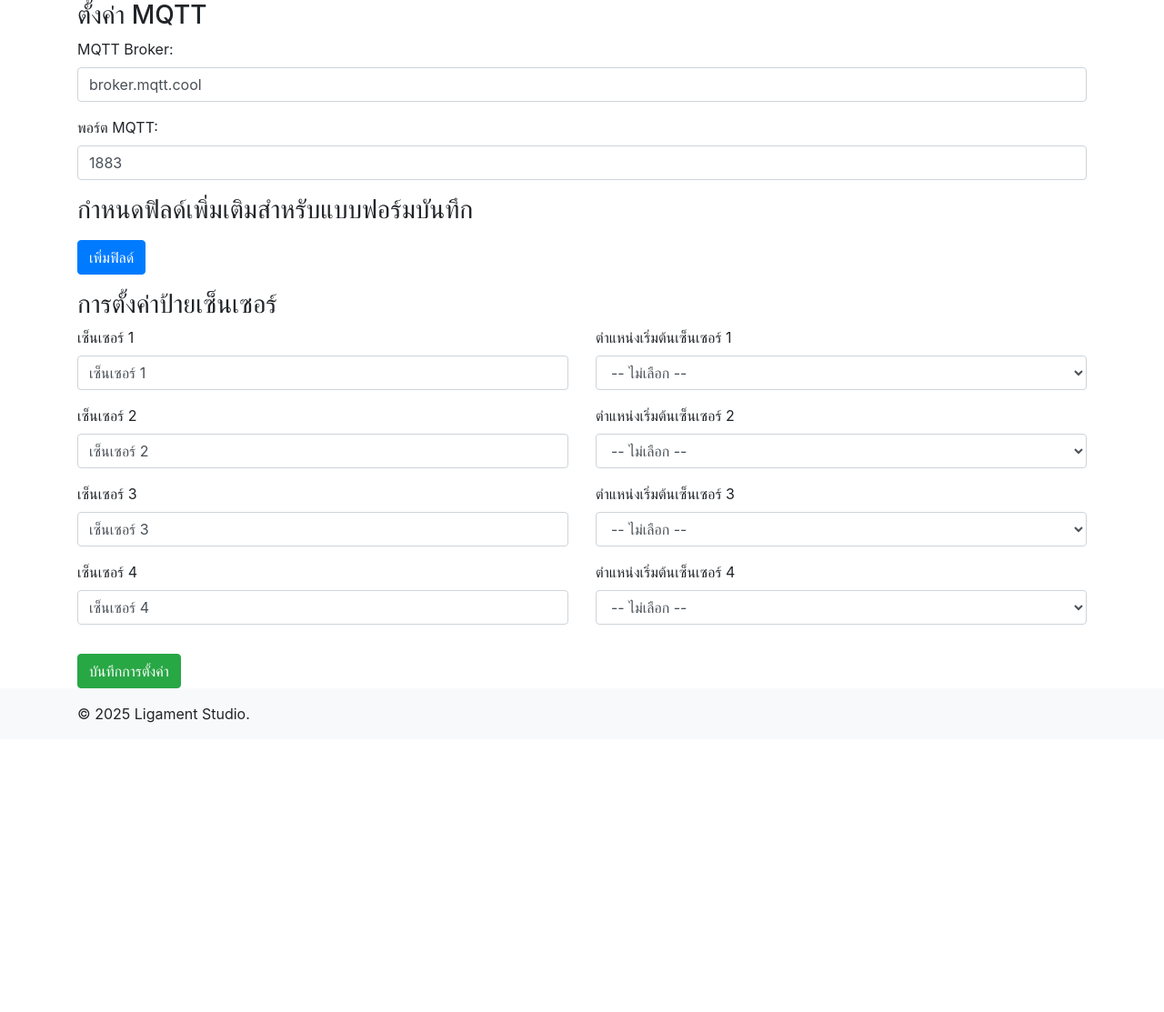
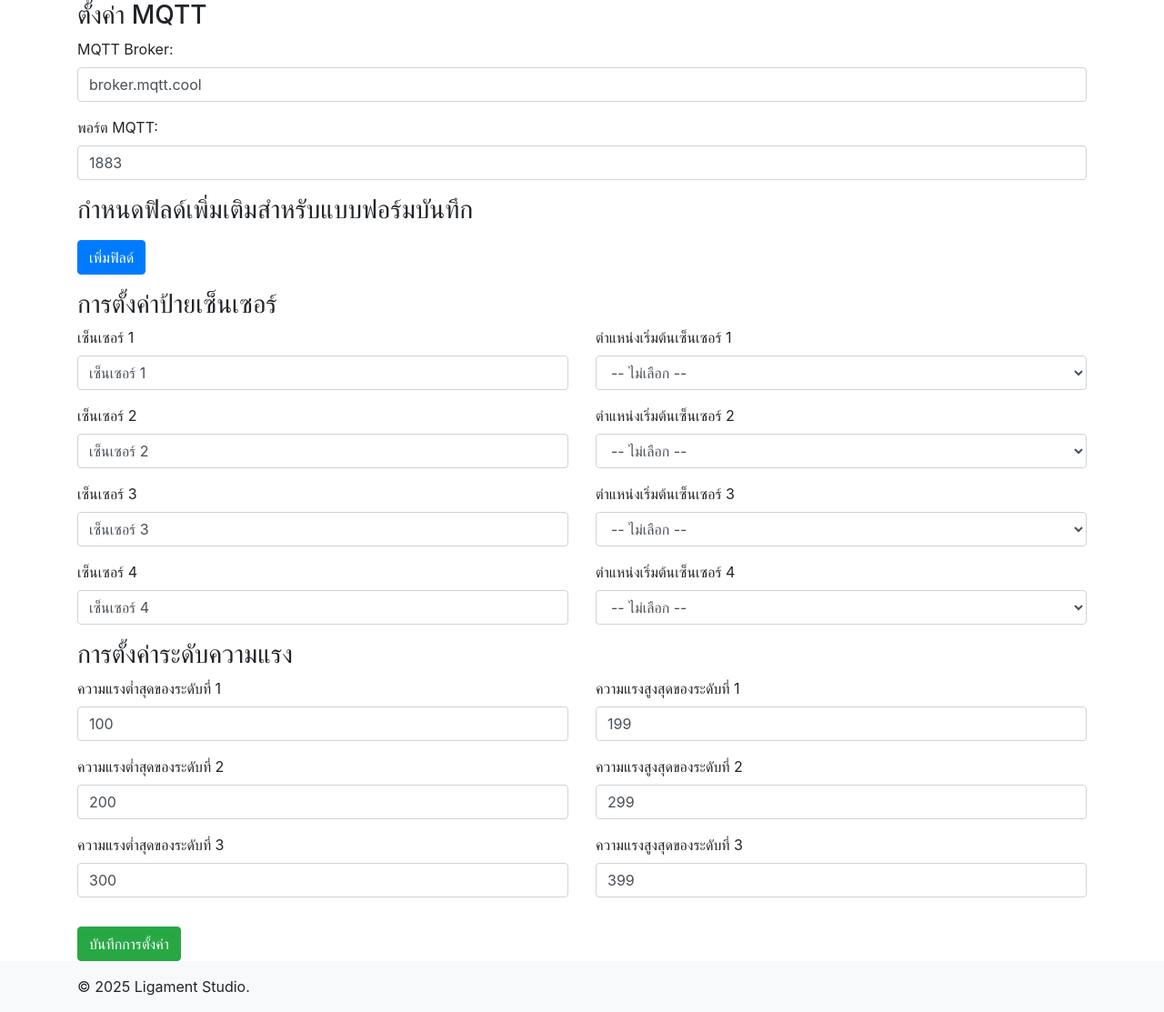
Before and after one commit to LigamentStudio/esp-boxing-web, a Flask app: page /settings in a window 1280 px wide. Shown: the part 183-1296 px from the top of the page at 91% size. Before the commit the page ends 978 px from the top, so only its background shows below. Run offline with Flask 3, Linux system fonts and the light colour scheme; data that the repository does not hold is empty; some libraries are stand-ins or nearby versions.

Commit message:
Update sensor options and enhance UI for sensor settings and data visualization

```diff
--- a/app.py
+++ b/app.py
@@ -92,10 +92,16 @@ def init_db():
         insert_config(conn, 'sensor_label2', 'ลำตัว')
         insert_config(conn, 'sensor_label3', 'ท้อง')
         insert_config(conn, 'sensor_label4', 'ขา')
-        insert_config(conn, 'default_position_sensor1', '1')
-        insert_config(conn, 'default_position_sensor2', '2')
+        insert_config(conn, 'default_position_sensor1', '0')
+        insert_config(conn, 'default_position_sensor2', '1')
         insert_config(conn, 'default_position_sensor3', '3')
         insert_config(conn, 'default_position_sensor4', '4')
+        insert_config(conn, 'sensor_value_range_min1', 100)
+        insert_config(conn, 'sensor_value_range_min2', 200)
+        insert_config(conn, 'sensor_value_range_min3', 300)
+        insert_config(conn, 'sensor_value_range_max1', 199)
+        insert_config(conn, 'sensor_value_range_max2', 299)
+        insert_config(conn, 'sensor_value_range_max3', 399)
         # Default custom fields (empty array)
         insert_config(conn, 'custom_fields', '[]')
 
@@ -119,10 +125,7 @@ def init_db():
                     reed_value INTEGER,
                     event TEXT,
                     forces TEXT,
-                    p1 INTEGER,
-                    p2 INTEGER,
-                    p3 INTEGER,
-                    p4 INTEGER,
+                    max_force TEXT,
                     training_round_id INTEGER,
                     FOREIGN KEY(training_round_id) REFERENCES training_round(id)
                 )
@@ -146,10 +149,7 @@ def init_db():
                     reed_value INTEGER,
                     event TEXT,
                     forces TEXT,
-                    p1 INTEGER,
-                    p2 INTEGER,
-                    p3 INTEGER,
-                    p4 INTEGER,
+                    max_force TEXT,
                     training_round_id INTEGER,
                     FOREIGN KEY(training_round_id) REFERENCES training_round(id)
                 )
@@ -178,7 +178,6 @@ def on_message(client, userdata, msg):
         payload = json.loads(msg.payload.decode())
         # Expected payload: {"reed": int, "critical": bool, "forces": [int, int, ...]}
         reed_value = payload.get("reed", None)
-        event = "Head" if payload.get("critical", True) else "Body"
         forces_json = payload.get("forces", [])
         forces_json_str = json.dumps(forces_json)
         timestamp = datetime.now().strftime('%Y-%m-%d %H:%M:%S')
@@ -189,17 +188,58 @@ def on_message(client, userdata, msg):
             cur = conn.execute("SELECT sensor_id, map_force_position FROM training_round WHERE id = (?)", (current_training_round_id,))
             row = cur.fetchone()
             config_sensor_id = row['sensor_id'] if row else None
+            event = "Head" if payload.get("critical", True) else "Body"
             map_force_position = row['map_force_position'] if row else None
             map_force_position_json = json.loads(map_force_position) if map_force_position else None
+            sensor_value_range_min1 = int(conn.execute("SELECT value FROM config WHERE key = 'sensor_value_range_min1'").fetchone()[0])
+            sensor_value_range_min2 = int(conn.execute("SELECT value FROM config WHERE key = 'sensor_value_range_min2'").fetchone()[0])
+            sensor_value_range_min3 = int(conn.execute("SELECT value FROM config WHERE key = 'sensor_value_range_min3'").fetchone()[0])
+            sensor_value_range_max1 = int(conn.execute("SELECT value FROM config WHERE key = 'sensor_value_range_max1'").fetchone()[0])
+            sensor_value_range_max2 = int(conn.execute("SELECT value FROM config WHERE key = 'sensor_value_range_max2'").fetchone()[0])
+            sensor_value_range_max3 = int(conn.execute("SELECT value FROM config WHERE key = 'sensor_value_range_max3'").fetchone()[0])
 
             # Map forces to positions
             pos1, pos2, pos3, pos4 = None, None, None, None
             if map_force_position_json:
+                # Remap and convert forces to integers 0,1,3,4 -> 0,1,2,3
+                map_force_position_json = [int(x) for x in map_force_position_json]
+                map_force_position_json = [x if x < 2 else x - 1 for x in map_force_position_json]
+                # Map forces to positions
                 try:
-                    pos1 = forces_json[int(map_force_position_json[0]) - 1] if not reed_value else ''
-                    pos2 = forces_json[int(map_force_position_json[1]) - 1]
-                    pos3 = forces_json[int(map_force_position_json[2]) - 1]
-                    pos4 = forces_json[int(map_force_position_json[3]) - 1]
+                    pos1 = forces_json[map_force_position_json[0]] if not reed_value else ''
+                    pos2 = forces_json[map_force_position_json[1]]
+                    pos3 = forces_json[map_force_position_json[2]]
+                    pos4 = forces_json[map_force_position_json[3]]
+                    # Convert forces to integers
+                    pos1 = int(pos1) if pos1 is not None else None
+                    pos2 = int(pos2) if pos2 is not None else None
+                    pos3 = int(pos3) if pos3 is not None else None
+                    pos4 = int(pos4) if pos4 is not None else None
+
+                    # find the maximum force
+                    max_force = max(pos1, pos2, pos3, pos4) if all(x is not None for x in [pos1, pos2, pos3, pos4]) else 0
+                    max_force_str = str(max_force)
+                    # check maximum force in the range
+                    if sensor_value_range_min1 <= max_force <= sensor_value_range_max1:
+                        max_force_str += " [ ระดับ 1 ]"
+                    elif sensor_value_range_min2 <= max_force <= sensor_value_range_max2:
+                        max_force_str += " [ ระดับ 2 ]"
+                    elif sensor_value_range_min3 <= max_force <= sensor_value_range_max3:
+                        max_force_str += " [ ระดับ 3 ]"
+                    else:
+                        max_force_str = "ไม่อยู่ในช่วงที่กำหนด"
+
+                    # Map max force to the corresponding position
+                    if max_force == pos1:
+                        event = conn.execute("SELECT value FROM config WHERE key = 'sensor_label1'").fetchone()[0]
+                    elif max_force == pos2:
+                        event = conn.execute("SELECT value FROM config WHERE key = 'sensor_label2'").fetchone()[0]
+                    elif max_force == pos3:
+                        event = conn.execute("SELECT value FROM config WHERE key = 'sensor_label3'").fetchone()[0]
+                    elif max_force == pos4:
+                        event = conn.execute("SELECT value FROM config WHERE key = 'sensor_label4'").fetchone()[0]
+                    else:
+                        event = "ไม่พบตำแหน่ง"
 
                 except Exception as e:
                     print("Mapping error:", e)
@@ -207,8 +247,8 @@ def on_message(client, userdata, msg):
         # Record sensor data only if sensor id matches and a round is active.
         if sensor_id_in_topic == config_sensor_id and current_training_round_id is not None:
             with get_db_connection() as conn:
-                conn.execute("INSERT INTO sensor_history (timestamp, reed_value, event, forces, p1, p2, p3, p4, training_round_id) VALUES (?, ?, ?, ?, ?, ?, ?, ?, ?)",
-                            (timestamp, reed_value, event, forces_json_str, pos1, pos2, pos3, pos4, current_training_round_id))
+                conn.execute("INSERT INTO sensor_history (timestamp, reed_value, event, forces, max_force, training_round_id) VALUES (?, ?, ?, ?, ?, ?, ?, ?, ?)",
+                            (timestamp, reed_value, event, forces_json_str, max_force_str, current_training_round_id))
                 conn.commit()
             print(f"Recorded sensor data: {timestamp} - Reed:{reed_value} - {event} - {forces_json}")
     except Exception as e:
@@ -261,6 +301,12 @@ def settings():
         default_position_sensor2 = request.form.get('default_position_sensor2', '2')
         default_position_sensor3 = request.form.get('default_position_sensor3', '3')
         default_position_sensor4 = request.form.get('default_position_sensor4', '4')
+        sensor_value_range_min1 = request.form.get('sensor_value_range_min1', 100)
+        sensor_value_range_min2 = request.form.get('sensor_value_range_min2', 200)
+        sensor_value_range_min3 = request.form.get('sensor_value_range_min3', 300)
+        sensor_value_range_min1 = request.form.get('sensor_value_range_max1', 199)
+        sensor_value_range_min2 = request.form.get('sensor_value_range_max2', 299)
+        sensor_value_range_min3 = request.form.get('sensor_value_range_max3', 399)
 
         # Process custom field definitions
         field_names = request.form.getlist('field_name[]')
@@ -288,6 +334,12 @@ def settings():
             conn.execute(query_sql, ('default_position_sensor2', default_position_sensor2))
             conn.execute(query_sql, ('default_position_sensor3', default_position_sensor3))
             conn.execute(query_sql, ('default_position_sensor4', default_position_sensor4))
+            conn.execute(query_sql, ('sensor_value_range_min1', sensor_value_range_min1))
+            conn.execute(query_sql, ('sensor_value_range_min2', sensor_value_range_min2))
+            conn.execute(query_sql, ('sensor_value_range_min3', sensor_value_range_min3))
+            conn.execute(query_sql, ('sensor_value_range_max1', sensor_value_range_max1))
+            conn.execute(query_sql, ('sensor_value_range_max2', sensor_value_range_max2))
+            conn.execute(query_sql, ('sensor_value_range_max3', sensor_value_range_max3))
             conn.execute(query_sql, ('custom_fields', custom_fields_json))
             conn.commit()
         flash("MQTT configuration and custom fields updated successfully!")
@@ -391,7 +443,7 @@ def stream():
             if current_training_round_id is not None:
                 with get_db_connection() as conn:
                     cur = conn.execute("""
-                        SELECT id, timestamp, reed_value, event, forces
+                        SELECT id, timestamp, reed_value, event, forces, max_force
                         FROM sensor_history
                         WHERE training_round_id = ? AND id > ?
                         ORDER BY id ASC
@@ -403,7 +455,8 @@ def stream():
                         "timestamp": row["timestamp"],
                         "reed_value": row["reed_value"],
                         "event": row["event"],
-                        "forces": json.loads(row["forces"]) if row["forces"] else []
+                        "forces": json.loads(row["forces"]) if row["forces"] else [],
+                        "max_force": row["max_force"]
                     }
                     yield f"data: {json.dumps(data)}\n\n"
             else:
@@ -502,4 +555,4 @@ def online():
 
 if __name__ == '__main__':
     init_db()
-    app.run(host="0.0.0.0", port=5000, debug=True)
+    app.run(host="0.0.0.0", port=3001, debug=True)
--- a/templates/record.html
+++ b/templates/record.html
@@ -42,7 +42,7 @@
     </div>
 
     <h4>ตั้งค่าตำแหน่งเซ็นเซอร์</h4>
-    {% set sensor_options = ['1', '2', '3', '4'] %}
+    {% set sensor_options = ['0', '1', '3', '4'] %}
     {% set sensor_labels = {
       'sensor_label2': config.get('sensor_label2', 'ลำตัว'),
       'sensor_label3': config.get('sensor_label3', 'ท้อง'),
--- a/templates/settings.html
+++ b/templates/settings.html
@@ -36,8 +36,6 @@
     </div>
     <button type="button" class="btn btn-primary" style="margin-bottom: 1rem" onclick="addField()">เพิ่มฟิลด์</button>
 
-
-
     <h3>การตั้งค่าป้ายเซ็นเซอร์</h3>
 
     {% for i in range(1, 5) %}
@@ -54,12 +52,33 @@
           <label for="default_position_sensor{{ i }}">ตำแหน่งเริ่มต้นเซ็นเซอร์ {{ i }}</label>
           <select class="form-control" id="default_position_sensor{{ i }}" name="default_position_sensor{{ i }}">
             <option value="">-- ไม่เลือก --</option>
-            {% for pos in ['1', '2', '3', '4'] %}
+            {% for pos in ['0', '1', '3', '4'] %}
             <option value="{{ pos }}" label="A{{ pos }}" {% if config.get('default_position_sensor' ~ i) == pos %}selected{% endif %}>
               {{ pos }}
             </option>
             {% endfor %}
           </select>
+        </div>
+      </div>
+    </div>
+    {% endfor %}
+
+    <h3>การตั้งค่าระดับความแรง</h3>
+
+    {% for i in range(1, 4) %}
+    <div class="row">
+      <div class="col-md-6">
+        <div class="form-group">
+          <label for="sensor_value_range_min{{ i }}">ความแรงต่ำสุดของระดับที่ {{ i }}</label>
+          <input type="number" class="form-control" id="sensor_value_range_min{{ i }}" name="sensor_value_range_min{{ i }}"
+                  value="{{ config.get('sensor_value_range_min' ~ i, i * 100) }}">
+        </div>
+      </div>
+      <div class="col-md-6">
+        <div class="form-group">
+          <label for="sensor_value_range_max{{ i }}">ความแรงสูงสุดของระดับที่ {{ i }}</label>
+          <input type="number" class="form-control" id="sensor_value_range_max{{ i }}" name="sensor_value_range_max{{ i }}"
+                  value="{{ config.get('sensor_value_range_max' ~ i, i * 100 + 99) }}">
         </div>
       </div>
     </div>
```
Also changed, not shown: templates/round_details.html (+6 -12 lines), templates/visualize_mockup.html (+5 -5 lines), static/images/gai.jpg (added).
